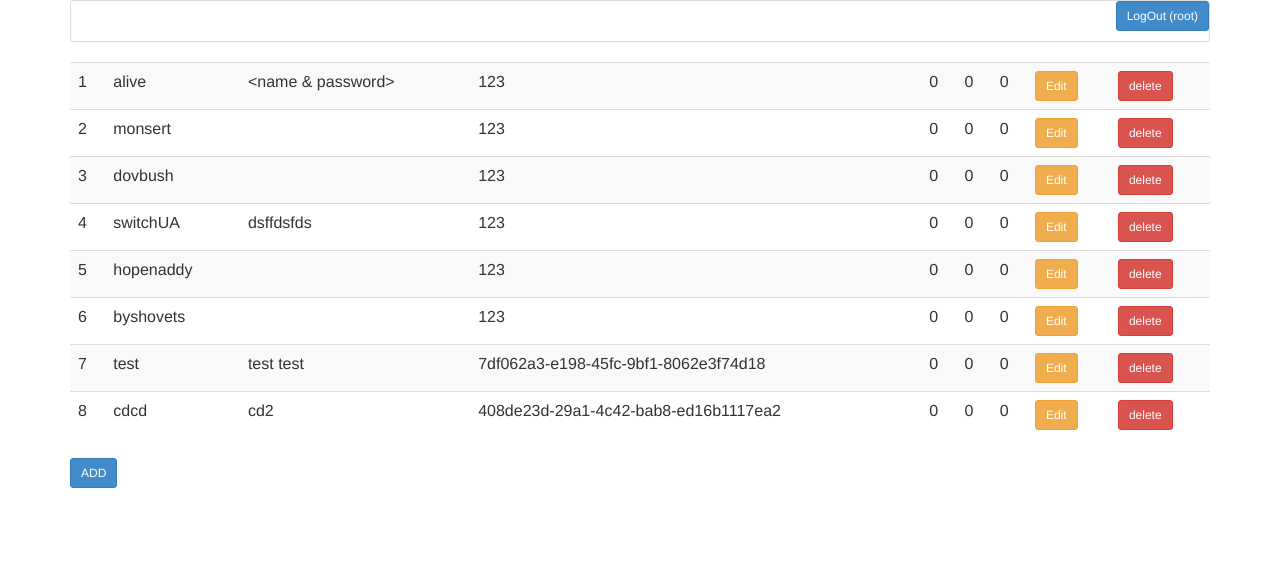
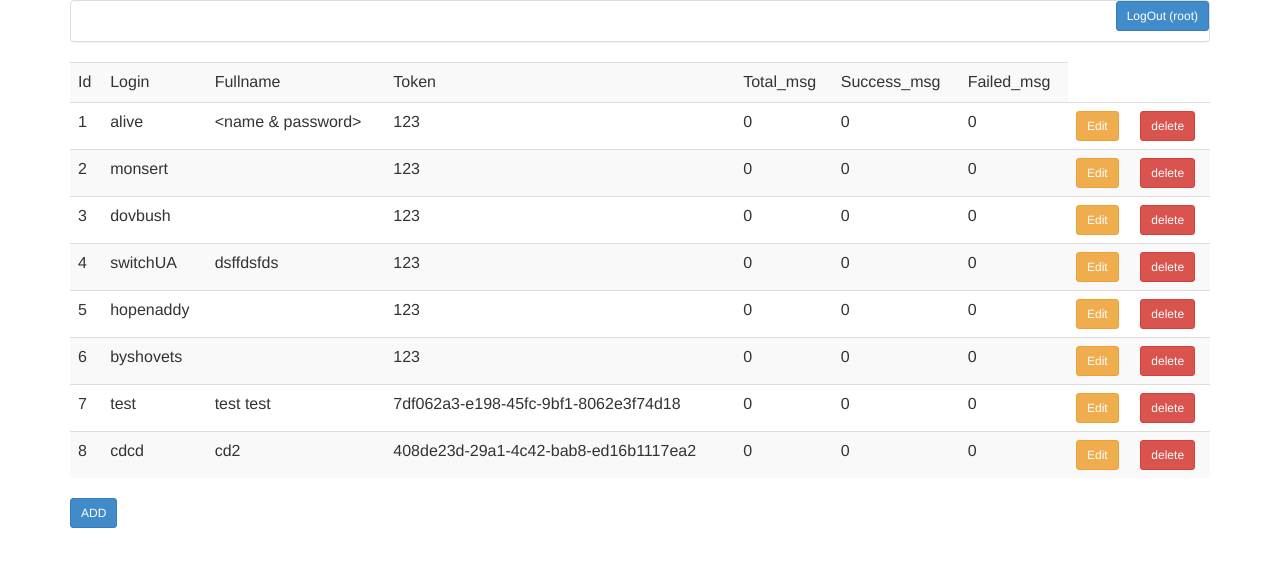
Before and after one commit to hopenaddy/AdminUI, a Django app: page /users/ in a window 1280 px wide. Shown: the top 567 px of the page. Run offline with Django 3.2, Linux system fonts and the light colour scheme; a user stored in the database is signed in; data comes from the database, SQL or seed files in the repository; both versions use the stored data as it was after the commit; some libraries are stand-ins or nearby versions.

Commit message:
add name

```diff
--- a/my_app/templates/my_app/index.html
+++ b/my_app/templates/my_app/index.html
@@ -6,6 +6,15 @@
 	{% csrf_token %}
 
 		<table class="table table-striped">
+        <tr>
+          <td>Id</td>
+          <td>Login</td>
+          <td>Fullname</td>
+          <td>Token</td>
+          <td>Total_msg</td>
+          <td>Success_msg</td>
+          <td>Failed_msg</td>
+        </tr>
 		{% for user in users_list %}
   			<tr>
   				<td>{{ user.id }}</td>
```
Also changed, not shown: db.sqlite3.
